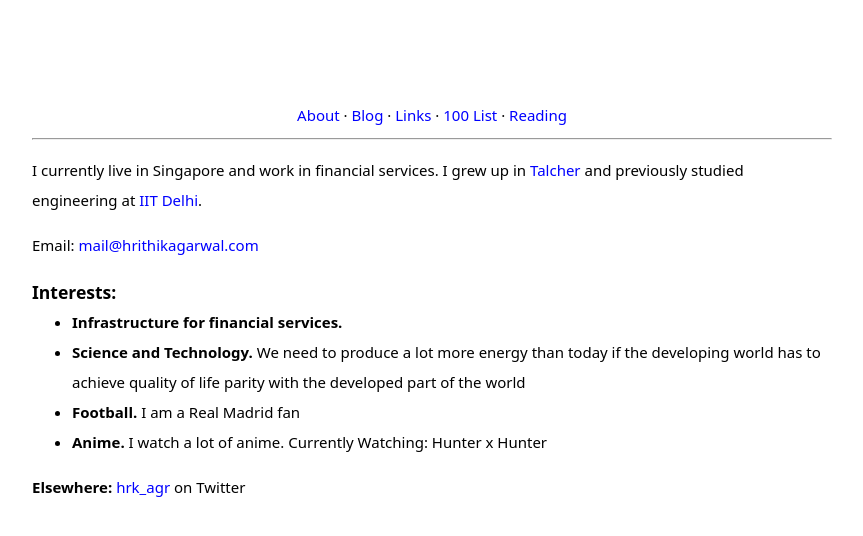
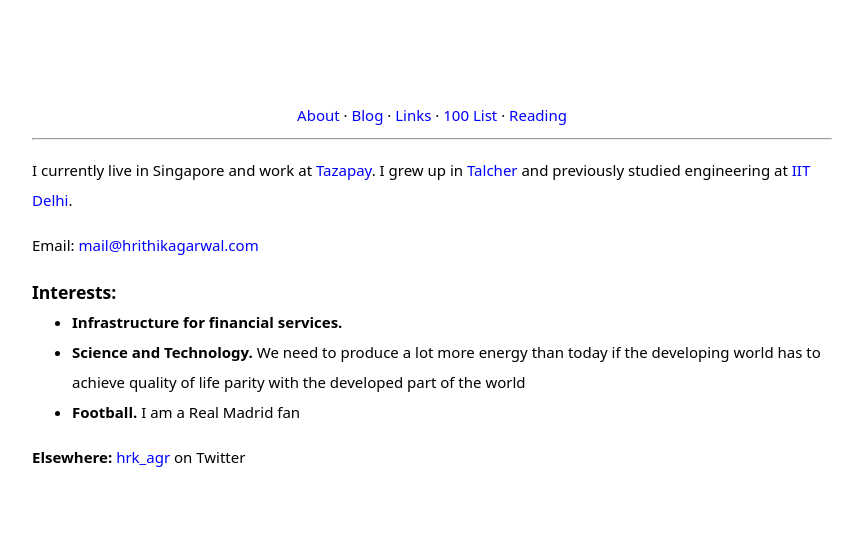
Before and after one commit to hrk-agr/hrk-agr.github.io, a Jekyll site: the page built from index.md, in a window 1280 px wide. Shown: the top 536 px of the page, without its empty margins (208-1071 px from the left). Built offline with Jekyll 4.4.1, drawn with Linux system fonts in a browser that asks for light colours.

Commit message:
Minor  changes

```diff
--- a/index.md
+++ b/index.md
@@ -3,7 +3,7 @@ layout: default
 title: Home · Hrithik Agarwal
 ---
 
-I currently live in Singapore and work in financial services. I grew up in [Talcher](https://en.wikipedia.org/wiki/Talcher) and previously studied engineering at [IIT Delhi](https://en.wikipedia.org/wiki/IIT_Delhi).
+I currently live in Singapore and work at [Tazapay](https://tazapay.com). I grew up in [Talcher](https://en.wikipedia.org/wiki/Talcher) and previously studied engineering at [IIT Delhi](https://en.wikipedia.org/wiki/IIT_Delhi).
 
 Email: [mail@hrithikagarwal.com](mailto:mail@hrithikagarwal.com)
 
@@ -19,9 +19,6 @@ Email: [mail@hrithikagarwal.com](mailto:mail@hrithikagarwal.com)
         <li>
             <b>Football. </b>I am a Real Madrid fan
         </li>
-        <li>
-            <b>Anime. </b> I watch a lot of anime. Currently Watching: Hunter x Hunter
-        </li>
     </ul>
 </div>
 
```
Also changed, not shown: 100-list.md (+1 -1 lines).
